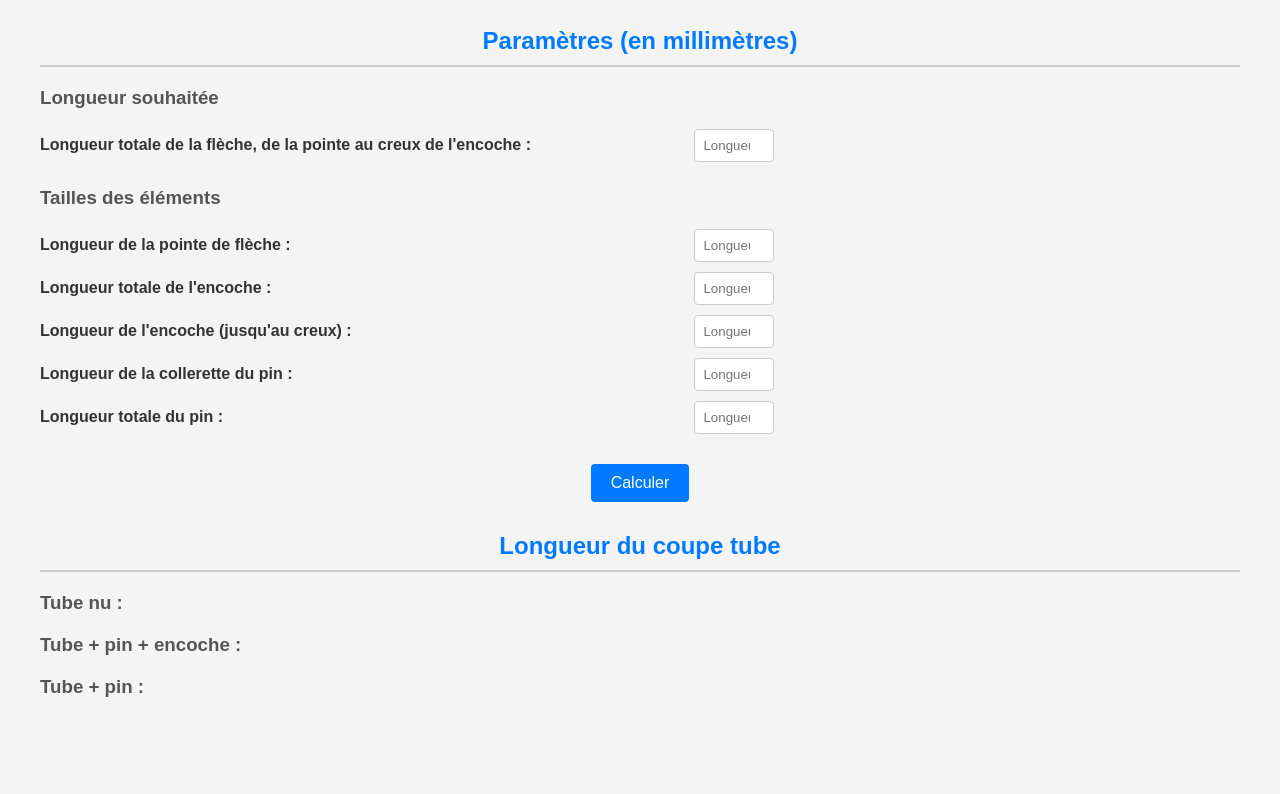
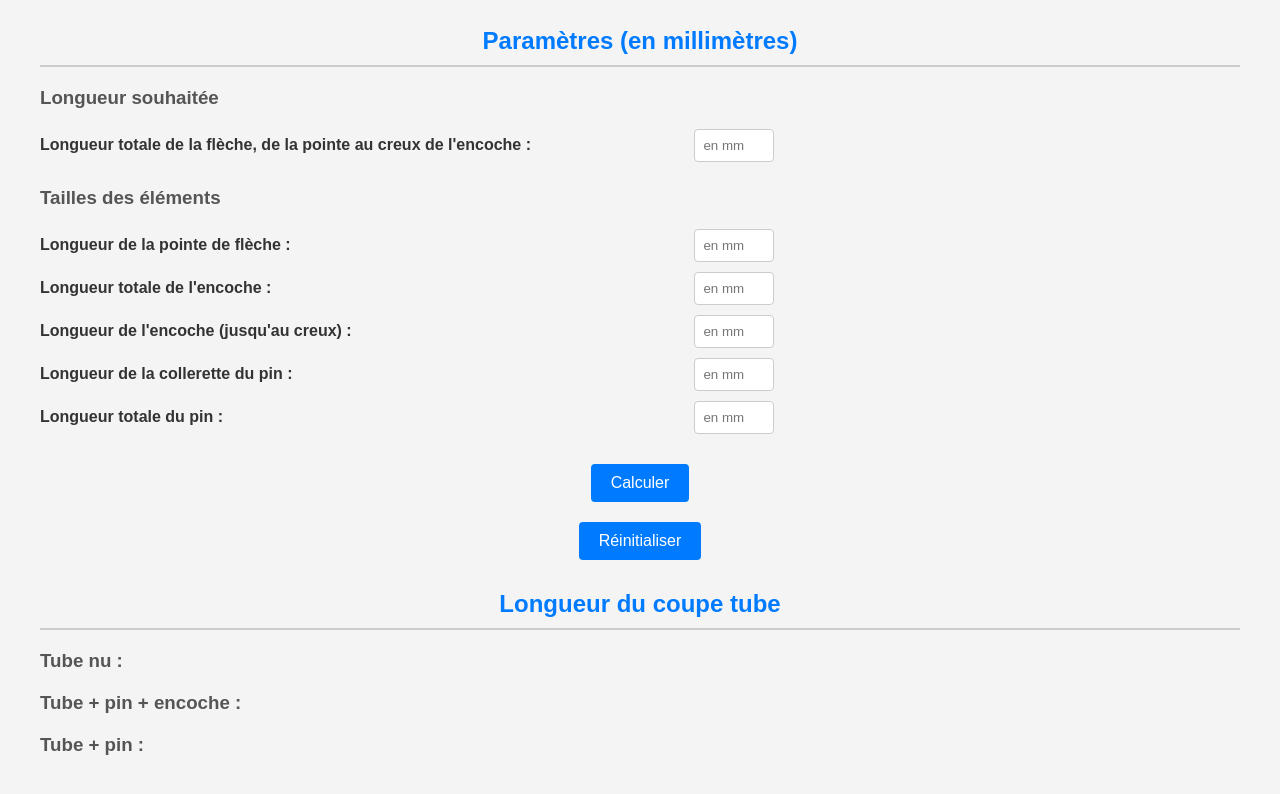
Before and after one commit to mat-chartier/tube-cutter-length-calculator, a plain HTML site: page index.html in a window 1280 px wide. Shown: the part 60-854 px from the top of the page. Before the commit the page ends 800 px from the top, so only its background shows below. Drawn offline with Linux system fonts and the light colour scheme.

Commit message:
Added reset button

```diff
--- a/index.html
+++ b/index.html
@@ -76,50 +76,42 @@
     <label for="totalLength"
       >Longueur totale de la flèche, de la pointe au creux de l'encoche :</label
     >
-    <input
-      type="number"
-      id="totalLength"
-      placeholder="Longueur totale (en mm)"
-    />
+    <input type="number" id="totalLength" placeholder="en mm" />
     <br />
     <h3>Tailles des éléments</h3>
     <label for="arrowHeadLength">Longueur de la pointe de flèche :</label>
-    <input
-      type="number"
-      id="arrowHeadLength"
-      placeholder="Longueur de la pointe (en mm)"
-    />
+    <input type="number" id="arrowHeadLength" placeholder="en mm" />
     <br />
     <label for="totalNockLength">Longueur totale de l'encoche :</label>
-    <input
-      type="number"
-      id="totalNockLength"
-      placeholder="Longueur totale de l'encoche (en mm)"
-    />
+    <input type="number" id="totalNockLength" placeholder="en mm" />
     <br />
     <label for="nockLength">Longueur de l'encoche (jusqu'au creux) :</label>
-    <input
-      type="number"
-      id="nockLength"
-      placeholder="Longueur de l'encoche jusqu'au creux (en mm)"
-    />
+    <input type="number" id="nockLength" placeholder="en mm" />
     <br />
     <label for="pinCollarLength">Longueur de la collerette du pin :</label>
-    <input
-      type="number"
-      id="pinCollarLength"
-      placeholder="Longueur de la collerette du pin (en mm)"
-    />
+    <input type="number" id="pinCollarLength" placeholder="en mm" />
     <br />
     <label for="pinLength">Longueur totale du pin :</label>
-    <input type="number" id="pinLength" placeholder="Longueur du pin (en mm)" />
+    <input type="number" id="pinLength" placeholder="en mm" />
     <button id="calculate">Calculer</button>
+    <button id="reset">Réinitialiser</button>
     <h2>Longueur du coupe tube</h2>
     <h3>Tube nu : <span id="tubeOnly"></span></h3>
     <h3>Tube + pin + encoche : <span id="tubePinNock"></span></h3>
     <h3>Tube + pin : <span id="tubePin"></span></h3>
   </body>
   <script type="text/javascript">
+    document.getElementById("reset").addEventListener("click", function () {
+      document.getElementById("totalLength").value = "";
+      document.getElementById("arrowHeadLength").value = "";
+      document.getElementById("totalNockLength").value = "";
+      document.getElementById("nockLength").value = "";
+      document.getElementById("pinCollarLength").value = "";
+      document.getElementById("pinLength").value = "";
+      document.getElementById("tubeOnly").innerText = "";
+      document.getElementById("tubePinNock").innerText = "";
+      document.getElementById("tubePin").innerText = "";
+    });
     document.getElementById("calculate").addEventListener("click", function () {
       const totalLength = parseFloat(
         document.getElementById("totalLength").value
@@ -155,15 +147,9 @@
       const tubePinNock = tubeOnly + pinCollarLength + totalNockLength;
       const tubePin = tubeOnly + pinLength;
 
-      document.getElementById(
-        "tubeOnly"
-      ).innerText = `${tubeOnly} mm`;
-      document.getElementById(
-        "tubePinNock"
-      ).innerText = `${tubePinNock} mm`;
-      document.getElementById(
-        "tubePin"
-      ).innerText = `${tubePin} mm`;
+      document.getElementById("tubeOnly").innerText = `${tubeOnly} mm`;
+      document.getElementById("tubePinNock").innerText = `${tubePinNock} mm`;
+      document.getElementById("tubePin").innerText = `${tubePin} mm`;
     });
   </script>
 </html>
```
